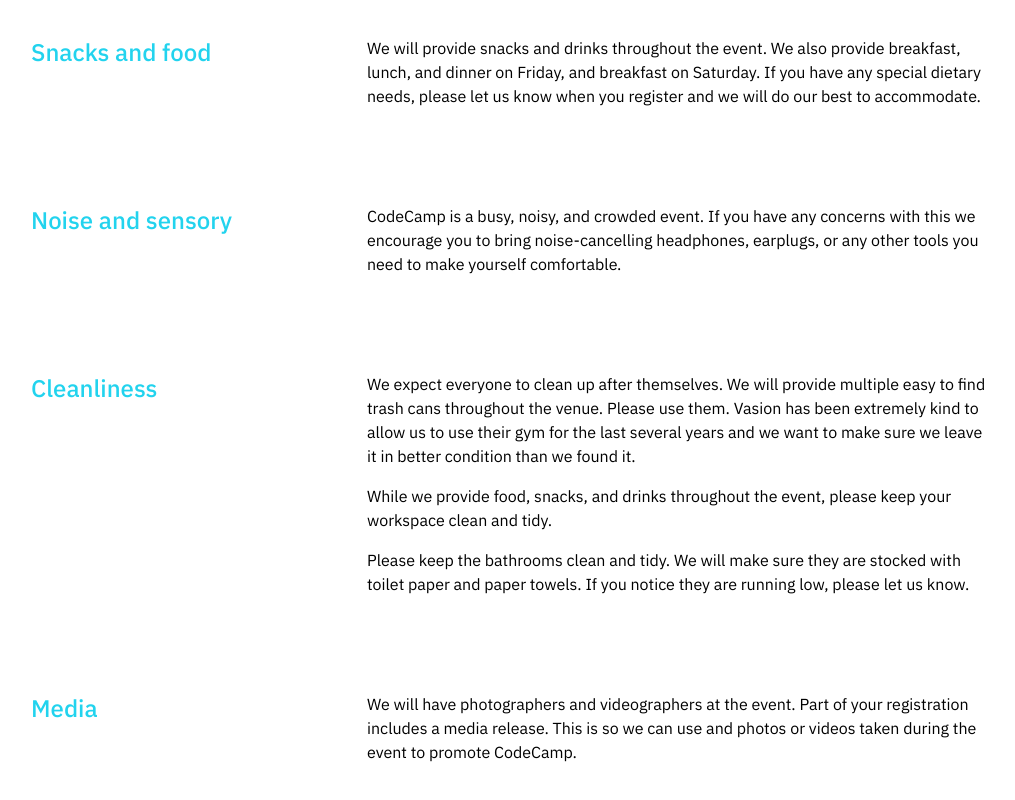
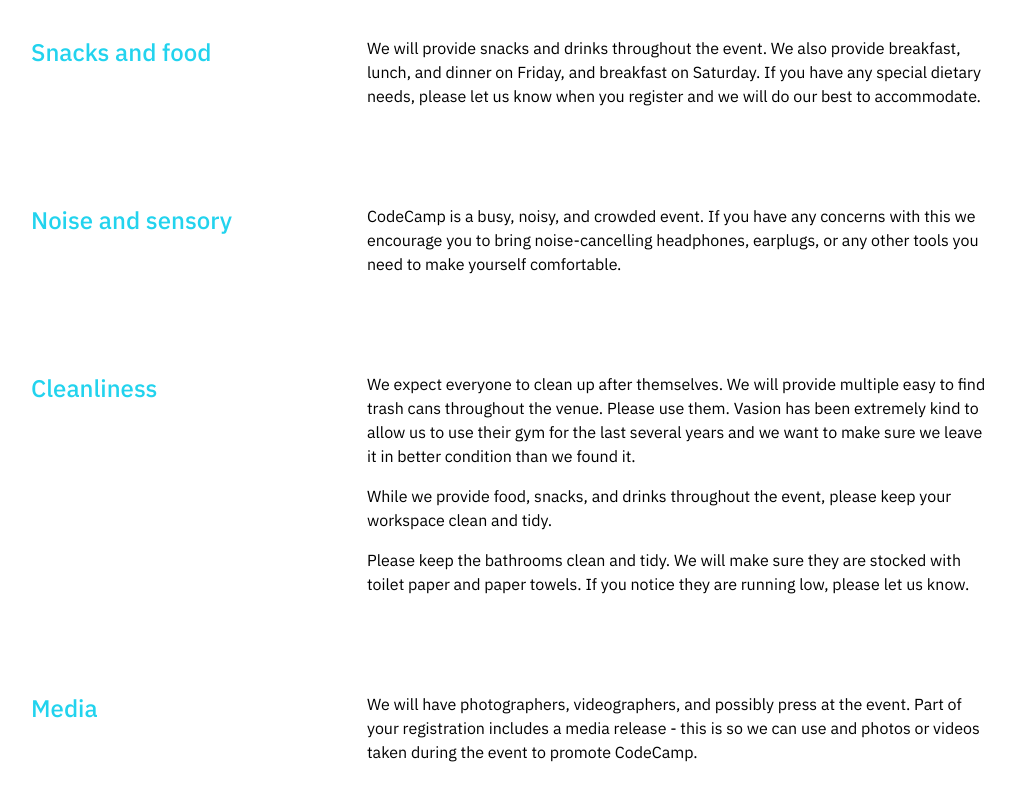
Before and after one commit to tech-threads/codecamp-website-new, a Next.js app: page /rules in a window 1280 px wide. Shown: the part 4488-5288 px from the top of the page, without its empty margins (129-1144 px from the left). Built offline with nearby package versions, Linux system fonts and the light colour scheme.

Commit message:
Stub out other pages

```diff
--- a/src/pages/rules.js
+++ b/src/pages/rules.js
@@ -338,10 +338,10 @@
             </Section>
             <Section sectionTitle="Media" className="mb-20">
               <p className="mb-4">
-                We will have photographers and videographers at the event. Part
-                of your registration includes a media release. This is so we can
-                use and photos or videos taken during the event to promote
-                CodeCamp.
+                We will have photographers, videographers, and possibly press at
+                the event. Part of your registration includes a media release -
+                this is so we can use and photos or videos taken during the
+                event to promote CodeCamp.
               </p>
             </Section>
           </div>
--- a/src/pages/volunteers.js
+++ b/src/pages/volunteers.js
@@ -22,7 +22,7 @@
               ctaLink="asdfasdF"
               ctaText="Sign up to volunteer"
             />
-            <Video videoId="PdEHEwCyHXk" className="mb-20" />
+            <PhotoReel className="mb-20 mt-20" />
           </div>
         </div>
       </div>
```
